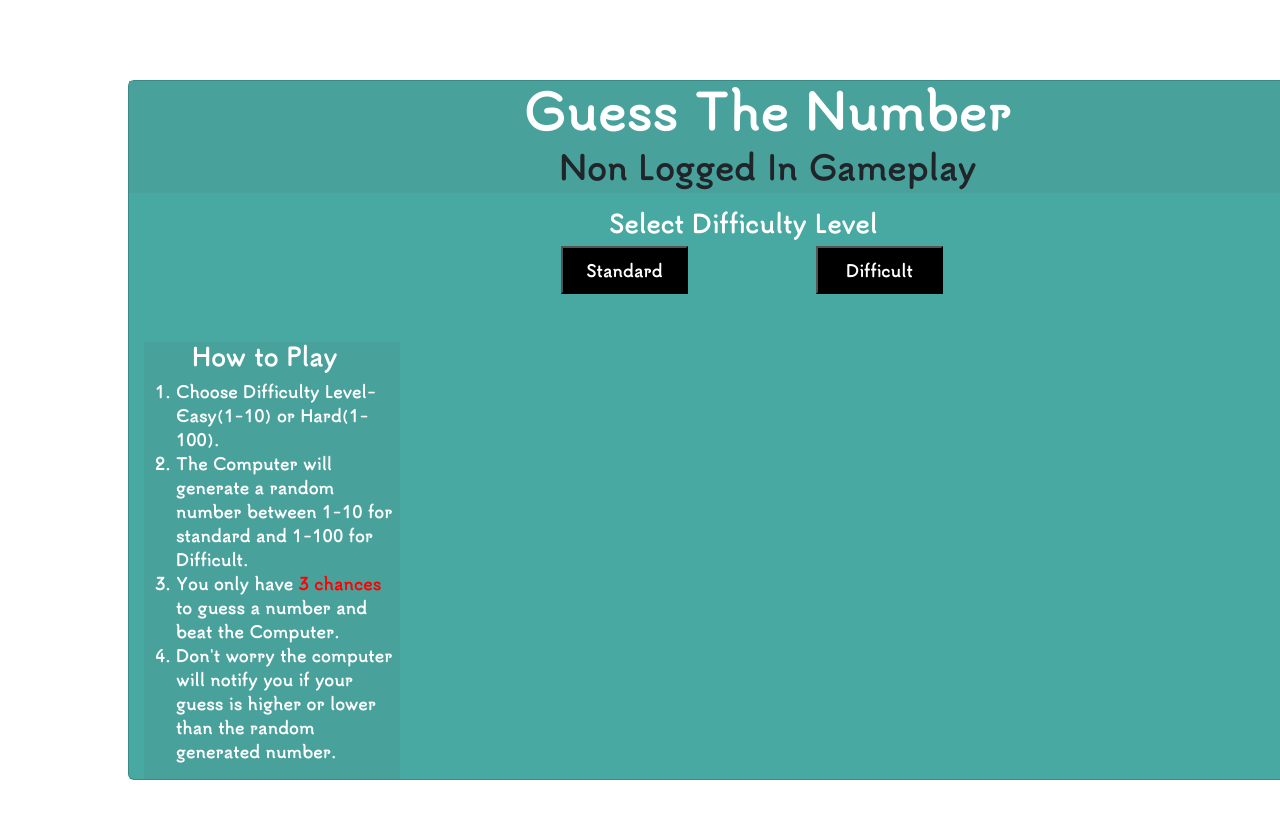
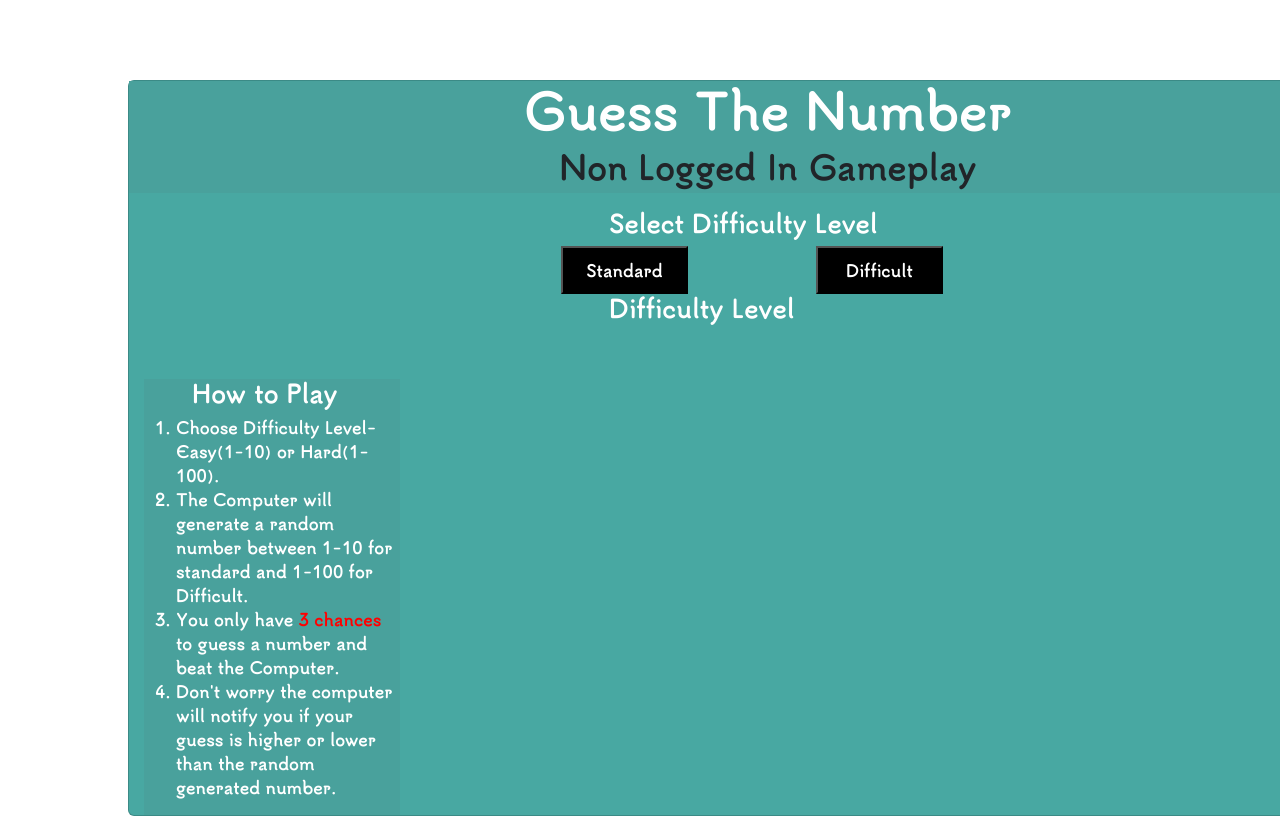
Before and after one commit to AndrewIMLEx/Learning-Project, a React app: page / in a window 1280 px wide. Shown: the top 816 px of the page. Built offline with nearby package versions, Linux system fonts and the light colour scheme.

Commit message:
add header to Levels

```diff
--- a/src/Homepage/Levels.jsx
+++ b/src/Homepage/Levels.jsx
@@ -7,6 +7,9 @@ render(){
         <h4>Select Difficulty Level</h4>
         <button id="standard" type  = "submit">Standard</button>
         <button id="difficult" type = "submit">Difficult</button>
+        <div className="levelCard">
+        <h4>Difficulty Level</h4>
+        </div>
         </>
     )
 }
```
